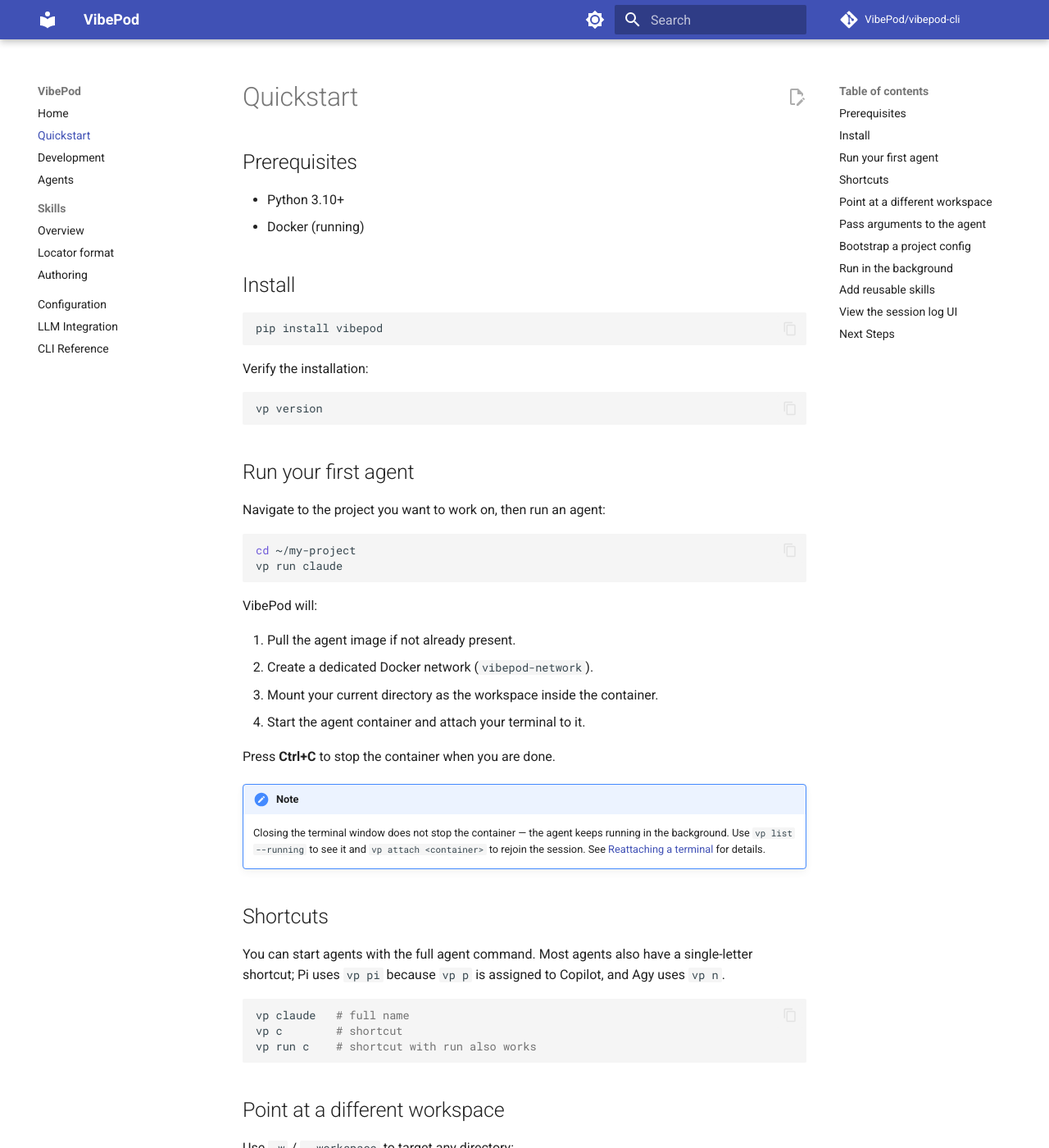
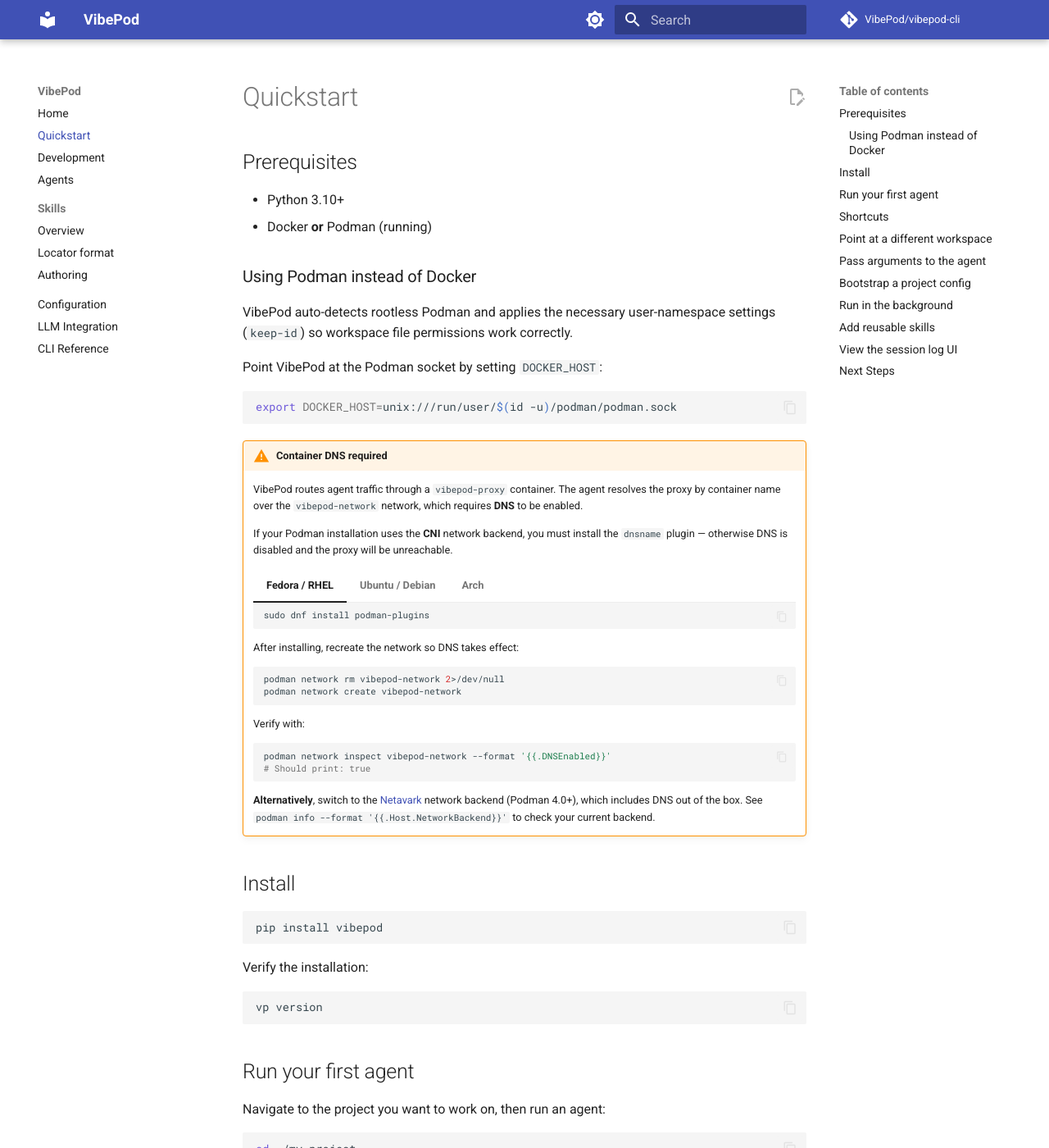
Before and after one commit to VibePod/vibepod-cli, an MkDocs documentation site: the page built from docs/quickstart.md, in a window 1280 px wide and 1400 px high. Shown: the whole window at 82% size. Built offline with MkDocs 1.6.1 and Material for MkDocs 9.7.7, drawn with Linux system fonts in a browser that asks for light colours; comment, search, counter and statistics services are not loaded.

Commit message:
Add fixes for running proxy and docs for podman network setup

````diff
--- a/docs/quickstart.md
+++ b/docs/quickstart.md
@@ -3,7 +3,64 @@
 ## Prerequisites
 
 - Python 3.10+
-- Docker (running)
+- Docker **or** Podman (running)
+
+### Using Podman instead of Docker
+
+VibePod auto-detects rootless Podman and applies the necessary user-namespace
+settings (`keep-id`) so workspace file permissions work correctly.
+
+Point VibePod at the Podman socket by setting `DOCKER_HOST`:
+
+```bash
+export DOCKER_HOST=unix:///run/user/$(id -u)/podman/podman.sock
+```
+
+!!! warning "Container DNS required"
+    VibePod routes agent traffic through a `vibepod-proxy` container. The agent
+    resolves the proxy by container name over the `vibepod-network` network,
+    which requires **DNS** to be enabled.
+
+    If your Podman installation uses the **CNI** network backend, you must
+    install the `dnsname` plugin — otherwise DNS is disabled and the proxy
+    will be unreachable.
+
+    === "Fedora / RHEL"
+
+        ```bash
+        sudo dnf install podman-plugins
+        ```
+
+    === "Ubuntu / Debian"
+
+        ```bash
+        sudo apt install golang-github-containernetworking-plugin-dnsname
+        ```
+
+    === "Arch"
+
+        ```bash
+        sudo pacman -S podman-dnsname
+        ```
+
+    After installing, recreate the network so DNS takes effect:
+
+    ```bash
+    podman network rm vibepod-network 2>/dev/null
+    podman network create vibepod-network
+    ```
+
+    Verify with:
+
+    ```bash
+    podman network inspect vibepod-network --format '{{.DNSEnabled}}'
+    # Should print: true
+    ```
+
+    **Alternatively**, switch to the [Netavark](https://github.com/containers/netavark)
+    network backend (Podman 4.0+), which includes DNS out of the box. See
+    `podman info --format '{{.Host.NetworkBackend}}'` to check your current
+    backend.
 
 ## Install
 
````
Also changed, not shown: docs/configuration.md (+6 -0 lines), 1 other file.
